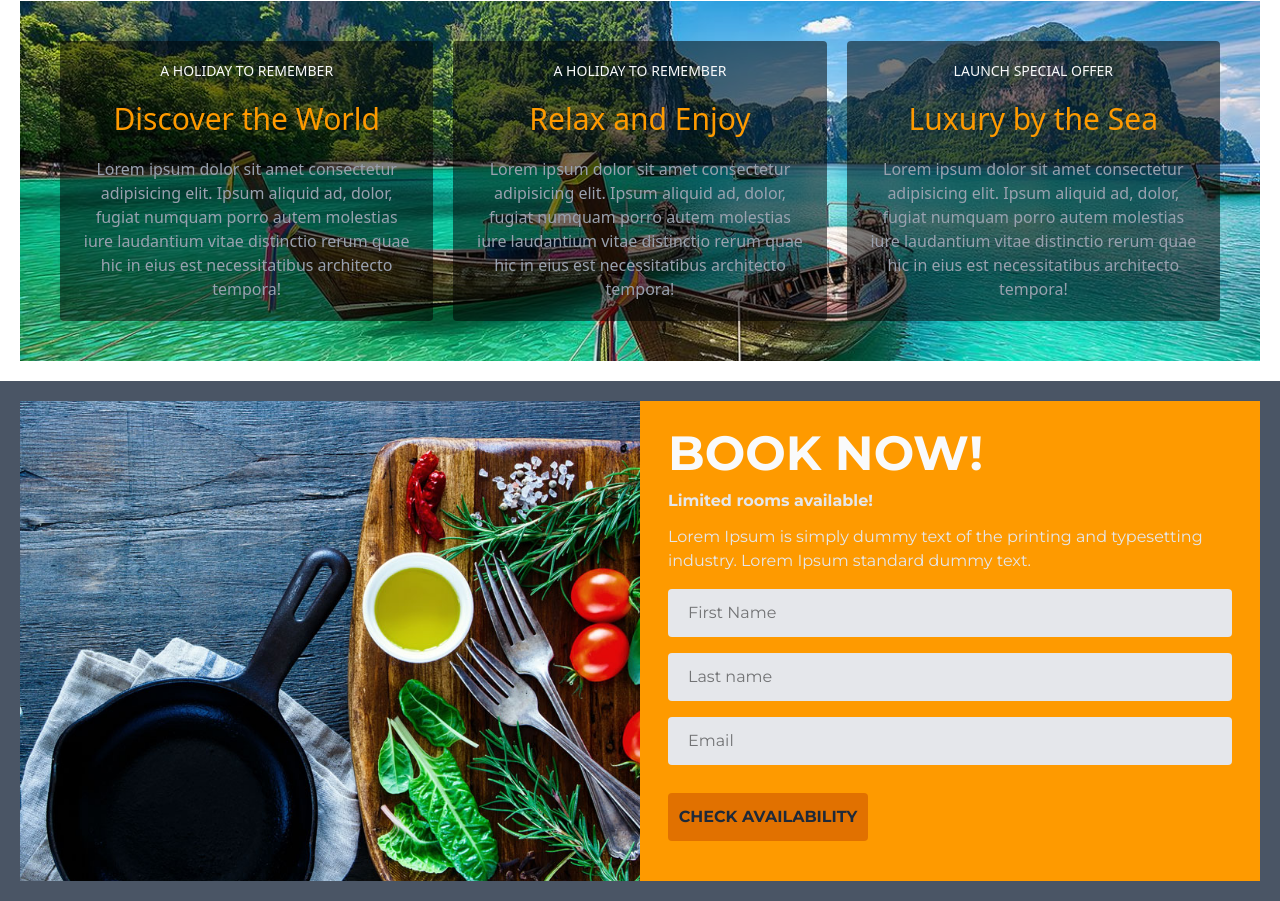
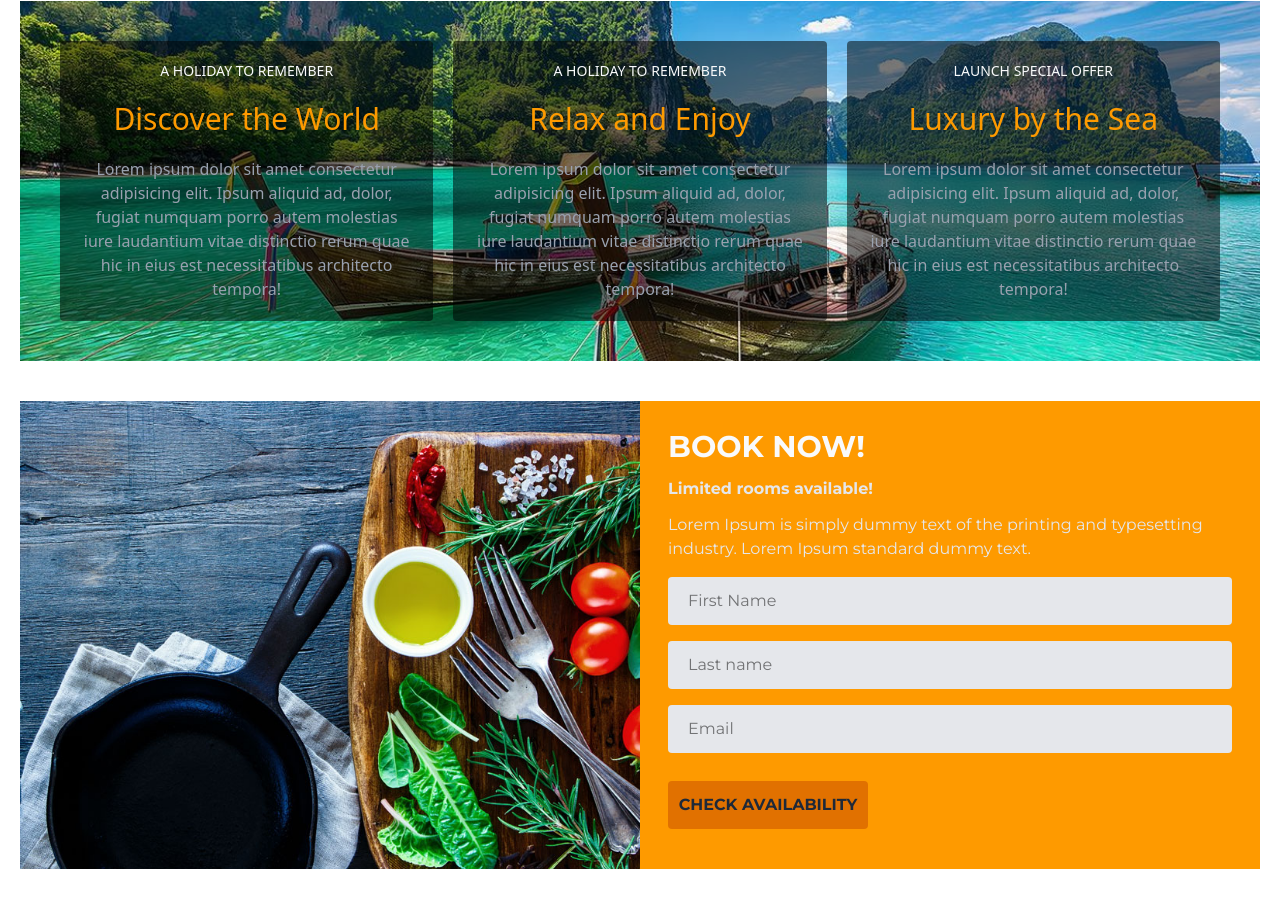
Before and after one commit to I-Am-Loki-14/Hotel-Resort, a website: page index.html in a window 1280 px wide. Shown: the part 5317-6218 px from the top of the page. Drawn offline with nearby package versions, Linux system fonts and the light colour scheme.

Commit message:
bg-remove

```diff
--- a/index.html
+++ b/index.html
@@ -468,7 +468,7 @@
             </div>
         </div>
 
-        <div class="container travel-container grid md:grid-cols-2 lg:grid-cols-3 p-2 lg:p-10 gap-5 m-auto"
+        <div class="container travel-container grid md:grid-cols-2 lg:grid-cols-3 p-5 lg:p-10 gap-5 m-auto"
             style="background-image: url(./img/beach4.jpg);background-size: cover;background-position: center;width: 100%;">
             <div class="text-center rounded p-5" style="background-color: rgba(1, 1, 1, 0.512);">
                 <h4 class="text-gray-50 text-sm">A HOLIDAY TO REMEMBER</h4>
@@ -499,7 +499,7 @@
             </div>
         </div>
     </section>
-    <section class="p-5 bg-gray-600 w-full ">
+    <section class="p-5  w-full ">
         <div class="container grid md:grid-cols-2 lg:grid-cols-2 m-auto">
             <div class="w-full">
                 <img src="./img/agency-work-01.jpg" alt="" class="md:h-full w-full object-cover aspect-3/2">
@@ -507,7 +507,7 @@
             <div class="contact-form bg-amber-500 flex justify-center items-center p-2">
 
                 <form action="" method="get" class=" font-[Montserrat] p-5">
-                    <h1 class="text-5xl font-bold text-gray-50">BOOK NOW!</h1>
+                    <h1 class="text-3xl font-bold text-gray-50">BOOK NOW!</h1>
                     <h4 class="text-gray-200 font-4xl my-3 font-bold ">Limited rooms available!</h4>
                     <span class="text-gray-200 my-3">Lorem Ipsum is simply dummy text of the printing and typesetting
                         industry.
```
Also changed, not shown: src/output.css.
